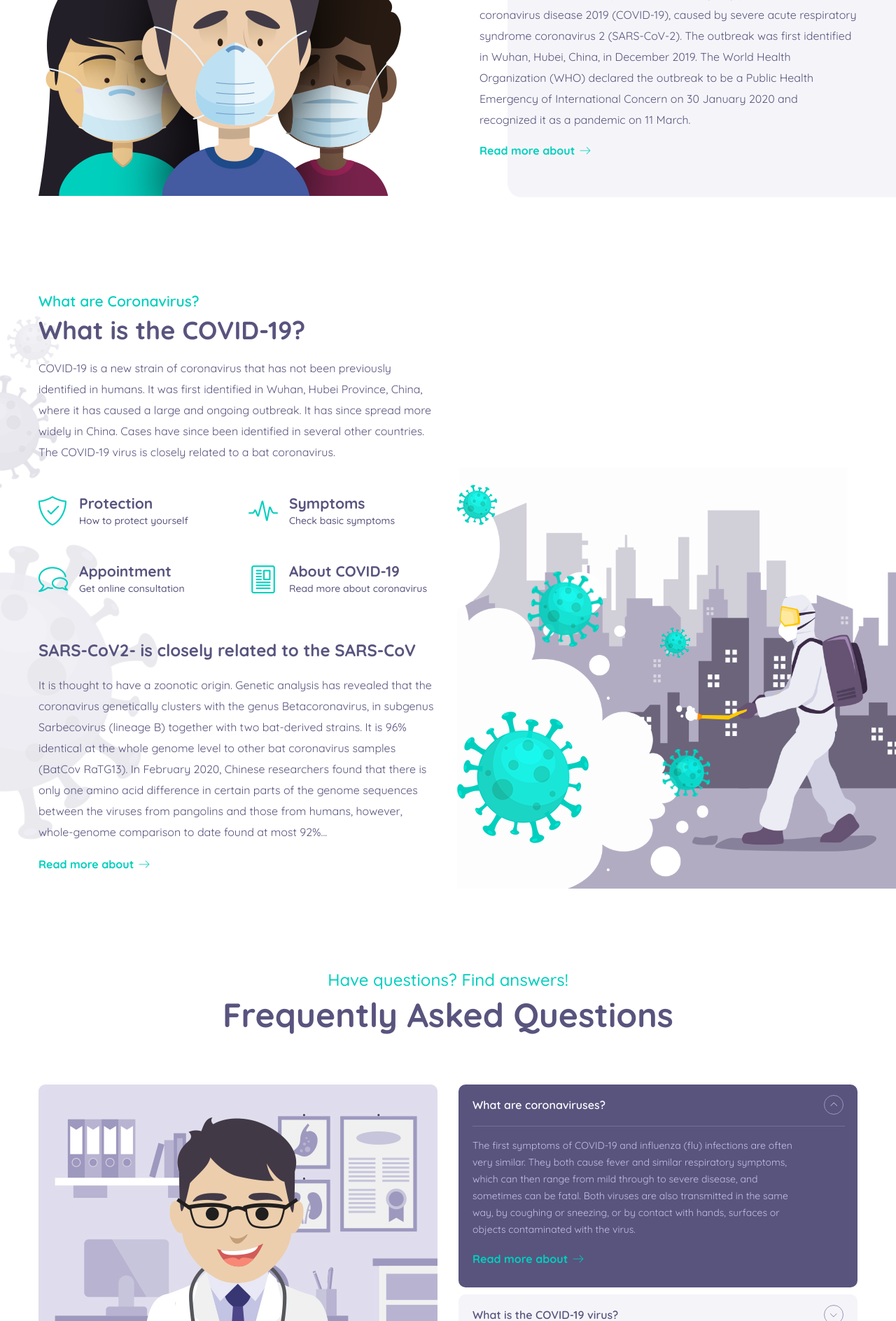
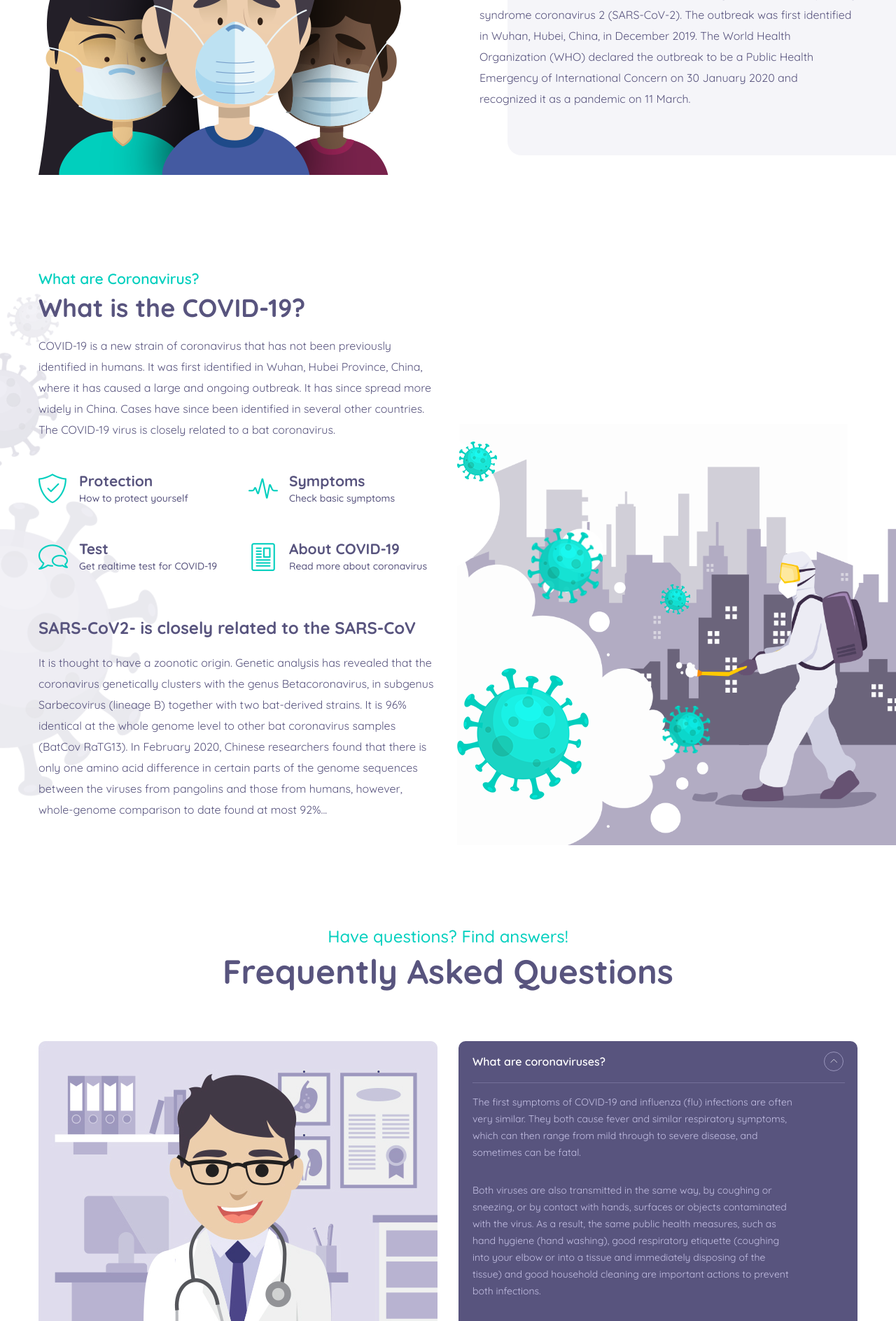
Before and after one commit to OmarKhalil10/Covid-19-Detector-Website-Using-Deep-Learning, a Flask app: page /about in a window 1280 px wide. Shown: the part 496-2384 px from the top of the page at 70% size. Run offline with Flask 2, Linux system fonts and the light colour scheme; some libraries are stand-ins or nearby versions.

Commit message:
about done

```diff
--- a/templates/layouts/main.html
+++ b/templates/layouts/main.html
@@ -47,7 +47,7 @@
             </div>
             <div class="menu_part_lux">
                 <ul class="menu_list wd_scroll">
-                    <li><a href>Home</a></li>
+                    <li><a href="/">Home</a></li>
                     <li><a href="/about">About</a></li>
                     <li>
                         <a href>Prevention
@@ -182,7 +182,7 @@
                         </button>
                         <div class="collapse navbar-collapse" id="navbarSupportedContent">
                             <ul class="nav navbar-nav ml-auto">
-                                <li class="active"><a href>Home</a></li>
+                                <li><a href="/">Home</a></li>
                                 <li><a href="/about">About</a></li>
                                 <li class="dropdown submenu">
                                     <a class="dropdown-toggle" data-toggle="dropdown" href="/prevention"
@@ -302,10 +302,6 @@
                                             spreading</a>
                                     </li>
                                     <li>
-                                        <a href="#"><i class="linearicons-radio-button"></i>Meet our
-                                            Doctors</a>
-                                    </li>
-                                    <li>
                                         <a href="#"><i class="linearicons-radio-button"></i>About
                                             Coronavirus</a>
                                     </li>
--- a/templates/pages/about.html
+++ b/templates/pages/about.html
@@ -5,11 +5,6 @@
     <div class="breadcrumb_text">
       <h6 class="wow fadeInUp" data-wow-delay="0.2s">COVID-19 the disease</h6>
       <h3 class="wow fadeInUp" data-wow-delay="0.2s">About the Coronavirus</h3>
-      <ul class="nav justify-content-center wow fadeInUp" data-wow-delay="0.3s">
-        <li><a href>Home</a></li>
-        <li><a href="about.html">About</a></li>
-        <li><a href="#">About COVID-19</a></li>
-      </ul>
     </div>
   </div>
 </section>
@@ -38,8 +33,6 @@
                 International Concern on 30 January 2020 and recognized it
                 as a pandemic on 11 March.
               </p>
-              <a class="text_btn wow fadeInUp" data-wow-delay="0.3s" href="#">Read more about <i
-                  class="linearicons-arrow-right"></i></a>
             </div>
           </div>
         </div>
@@ -98,8 +91,8 @@
                   <i class="linearicons-bubbles"></i>
                 </div>
                 <div class="media-body">
-                  <h4>Appointment</h4>
-                  <p>Get online consultation</p>
+                  <h4>Test</h4>
+                  <p>Get realtime test for COVID-19</p>
                 </div>
               </div>
             </div>
@@ -128,7 +121,6 @@
             those from humans, however, whole-genome comparison to date
             found at most 92%...
           </p>
-          <a class="text_btn" href="#">Read more about <i class="linearicons-arrow-right"></i></a>
         </div>
       </div>
     </div>
@@ -173,17 +165,17 @@
                 <div class="card-body">
                   <div class="faq_content">
                     <p>
-                      The first symptoms of COVID-19 and influenza (flu)
-                      infections are often very similar. They both cause
-                      fever and similar respiratory symptoms, which can
-                      then range from mild through to severe disease, and
-                      sometimes can be fatal. Both viruses are also
-                      transmitted in the same way, by coughing or
-                      sneezing, or by contact with hands, surfaces or
-                      objects contaminated with the virus.
+                      The first symptoms of COVID-19 and influenza (flu) infections are often very similar. They both cause fever and similar respiratory symptoms, which can then range from mild through to severe disease, and sometimes can be fatal.
+                    </p><br>
+                    <p>
+                      Both viruses are also transmitted in the same way, by coughing or sneezing, or by contact with hands, surfaces or objects contaminated with the virus. As a result, the same public health measures, such as hand hygiene (hand washing), good respiratory etiquette (coughing into your elbow or into a tissue and immediately disposing of the tissue) and good household cleaning are important actions to prevent both infections.
+                    </p><br>
+                    <p>
+                      The speed of transmission is an important difference between the two viruses. Influenza typically has a shorter incubation period (the time from infection to appearance of symptoms) than COVID-19. This means that influenza can spread faster than COVID-19.
+                    </p><br>
+                    <p>
+                      While the range of symptoms for the two viruses is similar, the fraction with severe disease appears to be higher for COVID-19. While most people have mild symptoms, approximately 15% of people have severe infections and 5% require intensive care in a hospital ICU. The proportions of severe and critical COVID-19 infections are higher than for influenza infections.
                     </p>
-                    <a class="text_btn" href="#">Read more about
-                      <i class="linearicons-arrow-right"></i></a>
                   </div>
                 </div>
               </div>
@@ -200,17 +192,22 @@
                 <div class="card-body">
                   <div class="faq_content">
                     <p>
-                      The first symptoms of COVID-19 and influenza (flu)
-                      infections are often very similar. They both cause
-                      fever and similar respiratory symptoms, which can
-                      then range from mild through to severe disease, and
-                      sometimes can be fatal. Both viruses are also
-                      transmitted in the same way, by coughing or
-                      sneezing, or by contact with hands, surfaces or
-                      objects contaminated with the virus.
+                       <strong>
+                         COVID-19
+                       </strong>
                     </p>
-                    <a class="text_btn" href="#">Read more about
-                      <i class="linearicons-arrow-right"></i></a>
+                        <p>
+                        - COVID-19 is the disease caused by SARS-CoV-2, the coronavirus that emerged in December 2019.
+                        </p>
+                        <p>
+                        - COVID-19 can be severe, and has caused millions of deaths around the world as well as lasting health problems in some who have survived the illness.
+                        </p>
+                        <p>
+                        - The coronavirus can be spread from person to person. It is diagnosed with a test.
+                        </p>
+                        <p>
+                        - The best way to protect yourself is to get vaccinated and boosted when you are eligible, follow testing guidelines, wear a mask, wash your hands and practice physical distancing.
+                    </p>
                   </div>
                 </div>
               </div>
@@ -236,8 +233,6 @@
                       sneezing, or by contact with hands, surfaces or
                       objects contaminated with the virus.
                     </p>
-                    <a class="text_btn" href="#">Read more about
-                      <i class="linearicons-arrow-right"></i></a>
                   </div>
                 </div>
               </div>
@@ -254,17 +249,17 @@
                 <div class="card-body">
                   <div class="faq_content">
                     <p>
-                      The first symptoms of COVID-19 and influenza (flu)
-                      infections are often very similar. They both cause
-                      fever and similar respiratory symptoms, which can
-                      then range from mild through to severe disease, and
-                      sometimes can be fatal. Both viruses are also
-                      transmitted in the same way, by coughing or
-                      sneezing, or by contact with hands, surfaces or
-                      objects contaminated with the virus.
-                    </p>
-                    <a class="text_btn" href="#">Read more about
-                      <i class="linearicons-arrow-right"></i></a>
+                      We know that the disease is caused by the SARS-CoV-2 virus, which spreads between people in several different ways.
+                    </p><br>
+                    <p>
+                      - Current evidence suggests that the virus spreads mainly between people who are in close contact with each other, for example at a conversational distance. The virus can spread from an infected person’s mouth or nose in small liquid particles when they cough, sneeze, speak, sing or breathe. Another person can then contract the virus when infectious particles that pass through the air are inhaled at short range (this is often called short-range aerosol or short-range airborne transmission) or if infectious particles come into direct contact with the eyes, nose, or mouth (droplet transmission).
+                    </p><br>
+                    <p>
+                      - The virus can also spread in poorly ventilated and/or crowded indoor settings, where people tend to spend longer periods of time. This is because aerosols can remain suspended in the air or travel farther than conversational distance (this is often called long-range aerosol or long-range airborne transmission).
+                    </p><br>
+                    <p>
+                      - People may also become infected when touching their eyes, nose or mouth after touching surfaces or objects that have been contaminated by the virus.
+                    </p><br>
                   </div>
                 </div>
               </div>
@@ -281,17 +276,30 @@
                 <div class="card-body">
                   <div class="faq_content">
                     <p>
-                      The first symptoms of COVID-19 and influenza (flu)
-                      infections are often very similar. They both cause
-                      fever and similar respiratory symptoms, which can
-                      then range from mild through to severe disease, and
-                      sometimes can be fatal. Both viruses are also
-                      transmitted in the same way, by coughing or
-                      sneezing, or by contact with hands, surfaces or
-                      objects contaminated with the virus.
+                      Most common symptoms:
                     </p>
-                    <a class="text_btn" href="#">Read more about
-                      <i class="linearicons-arrow-right"></i></a>
+                      <p>- fever</p>
+                      <p>- cough</p>
+                      <p>- tiredness</p>
+                      <p>- loss of taste or smell</p>
+                      <br>
+                    <p>
+                      Less common symptoms:
+                    </p>
+                    <p>- sore throat</p>
+                    <p>- headache</p>
+                    <p>- aches and pains</p>
+                    <p>- diarrhoea</p>
+                    <p>- a rash on skin, or discolouration of fingers or toes</p>
+                    <p>- red or irritated eyes</p>
+                    </p><br>
+                    <p>
+                      Serious symptoms:
+                    </p>
+                    <p>- difficulty breathing or shortness of breath</p>
+                    <p>- loss of speech or mobility, or confusion</p>
+                    <p>- chest pain</p>
+                    </p>
                   </div>
                 </div>
               </div>
@@ -315,12 +323,12 @@
           <h5>Transmitting</h5>
           <h3>How it is spreading?</h3>
           <p>
-            The virus is mainly spread during close contact and by
-            respiratory droplets produced when people cough or sneeze.
-            Respiratory droplets may be produced during breathing but the
-            virus is not generally airborne.
+            The virus can spread from an infected person’s mouth or nose in small liquid particles when they cough,
+            sneeze, speak, sing or breathe. Another person can then contract the virus when infectious particles that
+            pass through the air are inhaled at short range (this is often called short-range aerosol or short-range airborne transmission)
+            or if infectious particles come into direct contact with the eyes, nose, or mouth (droplet transmission).
           </p>
-          <a class="text_btn" href="#">Read more <i class="linearicons-arrow-right"></i></a>
+          <!--<a class="text_btn" href="#">Read more <i class="linearicons-arrow-right"></i></a>-->
         </div>
       </div>
       <div class="col-lg-4 col-md-6 wow fadeIn" data-wow-delay="500ms">
@@ -331,12 +339,23 @@
           <h5>Basic Symptoms</h5>
           <h3>What are the symptoms?</h3>
           <p>
-            The virus is mainly spread during close contact and by
-            respiratory droplets produced when people cough or sneeze.
-            Respiratory droplets may be produced during breathing but the
-            virus is not generally airborne.
+            COVID-19 affects different people in different ways. Most infected people will develop mild to moderate illness and recover without hospitalization.
+            Most common symptoms:
+            fever
+            cough
+            loss of taste or smell
+            Less common symptoms:
+            sore throat
+            headache
+            diarrhoea
+            a rash on skin, or discolouration of fingers or toes
+            red or irritated eyes
+            Serious symptoms:
+            difficulty breathing or shortness of breath
+            loss of speech or mobility, or confusion
+            chest pain
           </p>
-          <a class="text_btn" href="#">Read more <i class="linearicons-arrow-right"></i></a>
+          <!--<a class="text_btn" href="#">Read more <i class="linearicons-arrow-right"></i></a>-->
         </div>
       </div>
       <div class="col-lg-4 col-md-6 wow fadeIn" data-wow-delay="600ms">
@@ -347,12 +366,15 @@
           <h5>Threatment</h5>
           <h3>How to prevent?</h3>
           <p>
-            The virus is mainly spread during close contact and by
-            respiratory droplets produced when people cough or sneeze.
-            Respiratory droplets may be produced during breathing but the
-            virus is not generally airborne.
+            Maintain a safe distance from others,Wear a mask in public,
+            especially indoors or when physical distancing is not possible.
+            Choose open, well-ventilated spaces over closed ones. Open a window if indoors.
+            Clean your hands often. Use soap and water, or an alcohol-based hand rub.
+            Get vaccinated when it’s your turn. Follow local guidance about vaccination.
+            Cover your nose and mouth with your bent elbow or a tissue when you cough or sneeze.
+            Stay home if you feel unwell.
           </p>
-          <a class="text_btn" href="#">Read more <i class="linearicons-arrow-right"></i></a>
+          <!--<a class="text_btn" href="#">Read more <i class="linearicons-arrow-right"></i></a>-->
         </div>
       </div>
     </div>
@@ -381,7 +403,7 @@
           </div>
         </div>
         <div class="right">
-          <a class="icon_btn" href="#">Check now <i class="linearicons-arrow-right"></i></a>
+          <a class="icon_btn" href="/symptom-checker">Check now <i class="linearicons-arrow-right"></i></a>
         </div>
       </div>
     </div>
```
